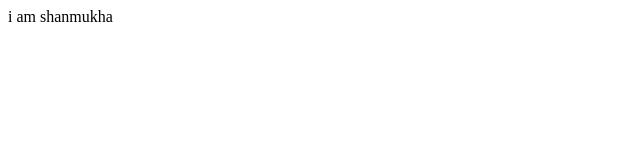
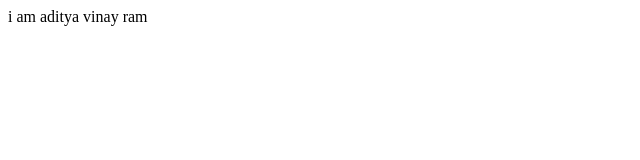
Before and after one commit to AdithyaAkula-2004/my-cicd, a plain HTML site: page index.html in a window 1280 px wide. Shown: the full height of the page, 0-640 px from the left. Drawn offline with Linux system fonts and the light colour scheme.

Commit message:
Add files via upload
hii

```diff
--- a/index.html
+++ b/index.html
@@ -2,7 +2,7 @@
 <head>
 <title>my first program</title>
 <body>
-i am shanmukha
+i am aditya vinay ram
 </body>
 </head>
 </html>
```
